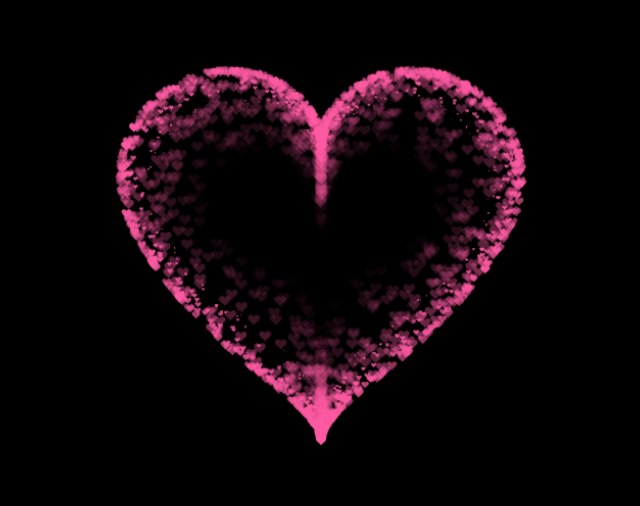
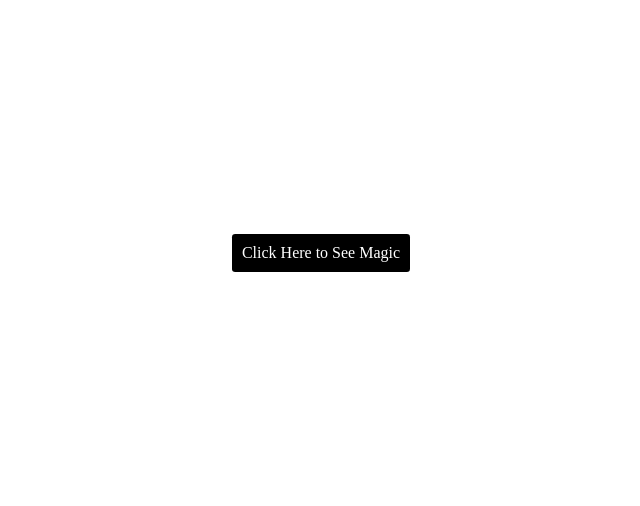
Before and after one commit to RahulAdepawar/love, a plain HTML site: page index.html in a window 1280 px wide. Shown: the part 147-653 px from the top of the page, without its empty margins (319-959 px from the left). Drawn offline with Linux system fonts and the light colour scheme.

Commit message:
Update index.html

```diff
--- a/index.html
+++ b/index.html
@@ -1,4 +1,3 @@
-CODE TRÁI TIM CÓ ĐỘNG
 
 <!DOCTYPE HTML PUBLIC "-//W3C//DTD HTML 4.0 Transitional//EN">
 
@@ -23,7 +22,7 @@ CODE TRÁI TIM CÓ ĐỘNG
             height: 100%;
             padding: 0;
             margin: 0;
-      background: #000;
+            /* background: #000; */
             display: flex;
             justify-content: center;
             align-items: center;
@@ -35,8 +34,10 @@ CODE TRÁI TIM CÓ ĐỘNG
             top: 50%;
             left: 50%;
             transform: translate(-50%, -50%);
-      display: flex;
-      flex-direction: column;
+            align-items: center;
+            display: none;
+            /* display: flex;
+            flex-direction: column; */
         }
 
         canvas {
@@ -95,19 +96,36 @@ CODE TRÁI TIM CÓ ĐỘNG
                 transform: scale(1);
             }
         }
+
+        #click_here {
+            padding: 10px;
+            background: black;
+            color: white;
+            border-radius: .2rem;
+        }
+
     </style>
 
 </HEAD>
 
 <BODY>
-
+    <div id="click_here" onclick="onClick()">
+        <span>Click Here to See Magic</span>
+    </div>
     <div class="box">
-
         <canvas id="pinkboard"></canvas>
-
     </div>
 
     <script>
+
+        function onClick() {
+            document.getElementById("click_here").style.display = "none";
+            document.getElementsByClassName("box")[0].style.display = "flex";
+            create_heart()
+        }
+
+        function create_heart() {
+
             /*
 
         * Settings
@@ -127,7 +145,7 @@ CODE TRÁI TIM CÓ ĐỘNG
             * RequestAnimationFrame polyfill by Erik Möller
 
             */
-    (function() {
+            (function () {
                 var b = 0;
                 var c = ["ms", "moz", "webkit", "o"];
                 for (var a = 0; a < c.length && !window.requestAnimationFrame; ++a) {
@@ -135,10 +153,10 @@ CODE TRÁI TIM CÓ ĐỘNG
                     window.cancelAnimationFrame = window[c[a] + "CancelAnimationFrame"] || window[c[a] + "CancelRequestAnimationFrame"]
                 }
                 if (!window.requestAnimationFrame) {
-        window.requestAnimationFrame = function(h, e) {
+                    window.requestAnimationFrame = function (h, e) {
                         var d = new Date().getTime();
                         var f = Math.max(0, 16 - (d - b));
-          var g = window.setTimeout(function() {
+                        var g = window.setTimeout(function () {
                             h(d + f)
                         }, f);
                         b = d + f;
@@ -146,7 +164,7 @@ CODE TRÁI TIM CÓ ĐỘNG
                     }
                 }
                 if (!window.cancelAnimationFrame) {
-        window.cancelAnimationFrame = function(d) {
+                    window.cancelAnimationFrame = function (d) {
                         clearTimeout(d)
                     }
                 }
@@ -156,15 +174,15 @@ CODE TRÁI TIM CÓ ĐỘNG
             * Point class
 
             */
-    var Point = (function() {
+            var Point = (function () {
                 function Point(x, y) {
                     this.x = (typeof x !== 'undefined') ? x : 0;
                     this.y = (typeof y !== 'undefined') ? y : 0;
                 }
-      Point.prototype.clone = function() {
+                Point.prototype.clone = function () {
                     return new Point(this.x, this.y);
                 };
-      Point.prototype.length = function(length) {
+                Point.prototype.length = function (length) {
                     if (typeof length == 'undefined')
                         return Math.sqrt(this.x * this.x + this.y * this.y);
                     this.normalize();
@@ -172,7 +190,7 @@ CODE TRÁI TIM CÓ ĐỘNG
                     this.y *= length;
                     return this;
                 };
-      Point.prototype.normalize = function() {
+                Point.prototype.normalize = function () {
                     var length = this.length();
                     this.x /= length;
                     this.y /= length;
@@ -185,14 +203,14 @@ CODE TRÁI TIM CÓ ĐỘNG
             * Particle class
 
             */
-    var Particle = (function() {
+            var Particle = (function () {
                 function Particle() {
                     this.position = new Point();
                     this.velocity = new Point();
                     this.acceleration = new Point();
                     this.age = 0;
                 }
-      Particle.prototype.initialize = function(x, y, dx, dy) {
+                Particle.prototype.initialize = function (x, y, dx, dy) {
                     this.position.x = x;
                     this.position.y = y;
                     this.velocity.x = dx;
@@ -201,14 +219,14 @@ CODE TRÁI TIM CÓ ĐỘNG
                     this.acceleration.y = dy * settings.particles.effect;
                     this.age = 0;
                 };
-      Particle.prototype.update = function(deltaTime) {
+                Particle.prototype.update = function (deltaTime) {
                     this.position.x += this.velocity.x * deltaTime;
                     this.position.y += this.velocity.y * deltaTime;
                     this.velocity.x += this.acceleration.x * deltaTime;
                     this.velocity.y += this.acceleration.y * deltaTime;
                     this.age += deltaTime;
                 };
-      Particle.prototype.draw = function(context, image) {
+                Particle.prototype.draw = function (context, image) {
                     function ease(t) {
                         return (--t) * t * t + 1;
                     }
@@ -223,7 +241,7 @@ CODE TRÁI TIM CÓ ĐỘNG
             * ParticlePool class
 
             */
-    var ParticlePool = (function() {
+            var ParticlePool = (function () {
                 var particles,
                     firstActive = 0,
                     firstFree = 0,
@@ -235,7 +253,7 @@ CODE TRÁI TIM CÓ ĐỘNG
                     for (var i = 0; i < particles.length; i++)
                         particles[i] = new Particle();
                 }
-      ParticlePool.prototype.add = function(x, y, dx, dy) {
+                ParticlePool.prototype.add = function (x, y, dx, dy) {
                     particles[firstFree].initialize(x, y, dx, dy);
                     // handle circular queue
                     firstFree++;
@@ -243,7 +261,7 @@ CODE TRÁI TIM CÓ ĐỘNG
                     if (firstActive == firstFree) firstActive++;
                     if (firstActive == particles.length) firstActive = 0;
                 };
-      ParticlePool.prototype.update = function(deltaTime) {
+                ParticlePool.prototype.update = function (deltaTime) {
                     var i;
                     // update active particles
                     if (firstActive < firstFree) {
@@ -262,7 +280,7 @@ CODE TRÁI TIM CÓ ĐỘNG
                         if (firstActive == particles.length) firstActive = 0;
                     }
                 };
-      ParticlePool.prototype.draw = function(context, image) {
+                ParticlePool.prototype.draw = function (context, image) {
                     // draw active particles
                     if (firstActive < firstFree) {
                         for (i = firstActive; i < firstFree; i++)
@@ -282,7 +300,7 @@ CODE TRÁI TIM CÓ ĐỘNG
             * Putting it all together
 
             */
-    (function(canvas) {
+            (function (canvas) {
                 var context = canvas.getContext('2d'),
                     particles = new ParticlePool(settings.particles.length),
                     particleRate = settings.particles.length / settings.particles.duration, // particles/sec
@@ -295,7 +313,7 @@ CODE TRÁI TIM CÓ ĐỘNG
                     );
                 }
                 // creating the particle image using a dummy canvas
-      var image = (function() {
+                var image = (function () {
                     var canvas = document.createElement('canvas'),
                         context = canvas.getContext('2d');
                     canvas.width = settings.particles.size;
@@ -354,14 +372,15 @@ CODE TRÁI TIM CÓ ĐỘNG
                 }
                 window.onresize = onResize;
                 // delay rendering bootstrap
-      setTimeout(function() {
+                setTimeout(function () {
                     onResize();
                     render();
                 }, 10);
             })(document.getElementById('pinkboard'));
+        }
     </script>
 
-  <div class="center-text" , style="background-color:rgb(0, 0, 0);
+    <!-- <div class="center-text" , style="background-color:rgb(0, 0, 0);
 
         width: 100%;
 
@@ -381,7 +400,7 @@ CODE TRÁI TIM CÓ ĐỘNG
 
         margin-bottom: 5px;
 
-        text-align: center;"></div>
+        text-align: center;"></div> -->
 
 </BODY>
 
```
Lines whose indentation alone changed are shown as unchanged.
